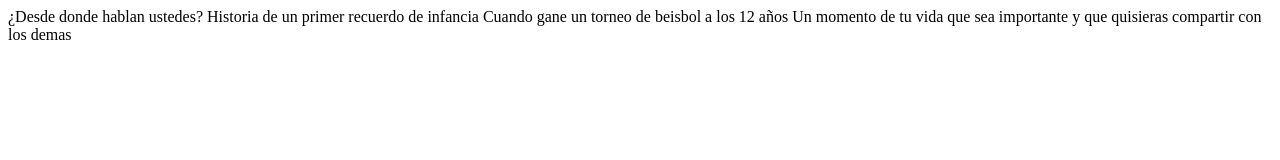
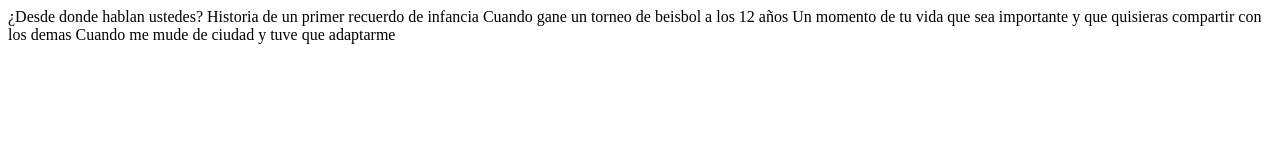
Before and after one commit to JosArtu/JosArtu.github.io, a plain HTML site: page a1.html in a window 1280 px wide. Drawn offline with Linux system fonts and the light colour scheme.

Commit message:
Update a1.html with additional life memory
Added a new personal memory to the content.

```diff
--- a/a1.html
+++ b/a1.html
@@ -5,6 +5,8 @@
   <body>
 Historia de un primer recuerdo de infancia
 Cuando gane un torneo de beisbol a los 12 años
+
 Un momento de tu vida que sea importante y que quisieras compartir con los demas
+Cuando me mude de ciudad y tuve que adaptarme
   </body>
 </html>
```
